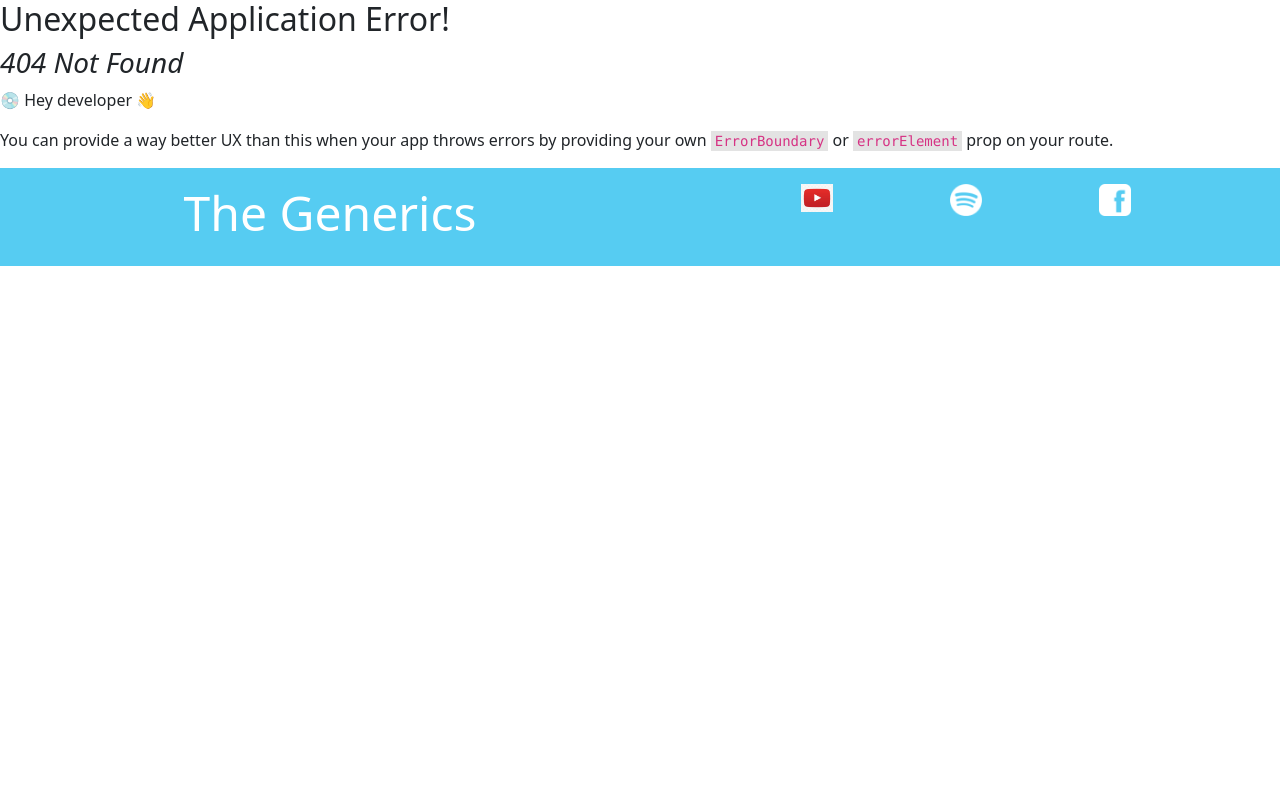
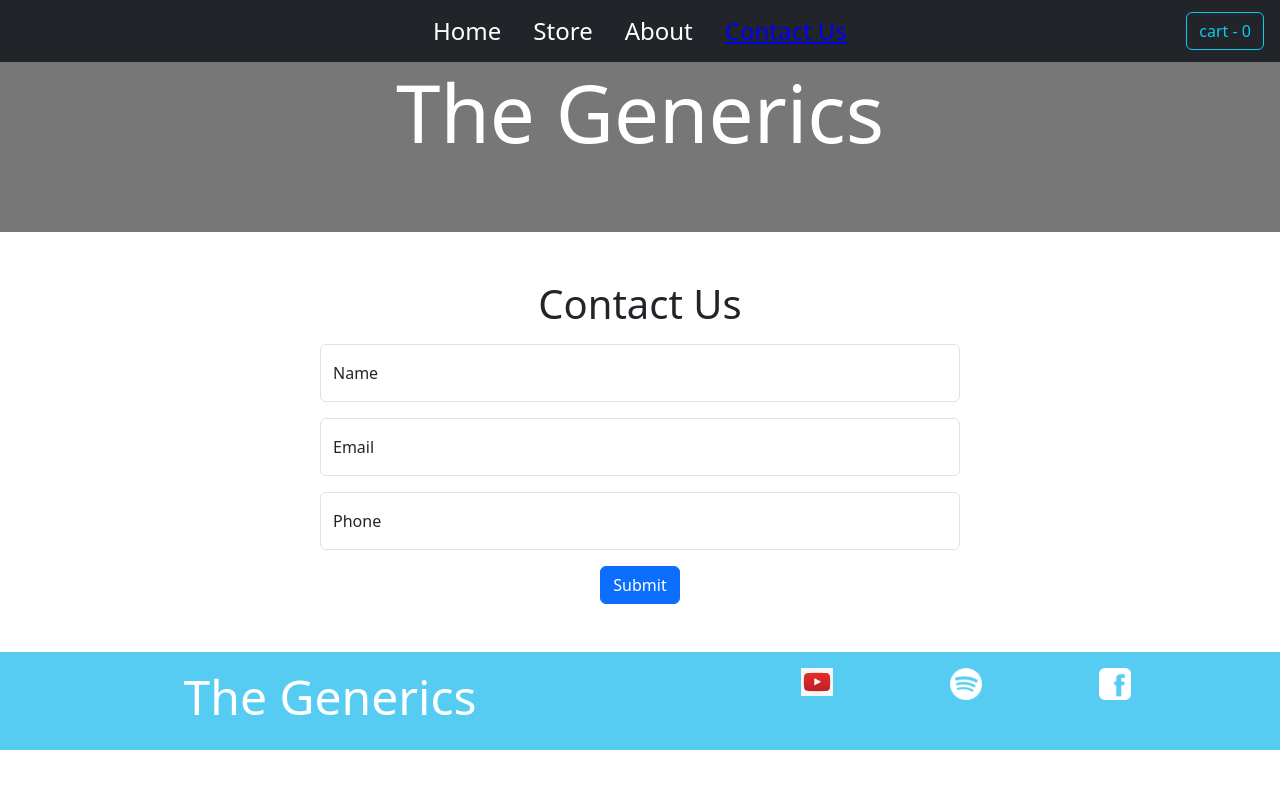
Before and after one commit to AbhiSingh0302/EcommerceBigProject, a React (Create React App) app: page /contactus in a window 1280 px wide. Before the commit this address had no page. Shown: the top 788 px of the page. Built offline with nearby package versions, Linux system fonts and the light colour scheme.

Commit message:
contactus page and post form data to firebase

```diff
--- a/src/App.js
+++ b/src/App.js
@@ -10,6 +10,7 @@ import { ContextProvider } from './stores/context';
 import { RouterProvider, createBrowserRouter } from 'react-router-dom';
 import About from './components/About';
 import Home from './components/Home';
+import ContactUs from './components/ContactUs';
 
 
 const productsArr = [
@@ -62,7 +63,8 @@ function App() {
   const router = createBrowserRouter([
     {path: '/', element: <><Header onShowCart={showCart}/><Products products={productsArr} merch={merchArr}/></>},
     {path: '/about', element: <><Header onShowCart={showCart}/><About/></>},
-    {path: '/home', element: <><Header onShowCart={showCart}/><Home/></>}
+    {path: '/home', element: <><Header onShowCart={showCart}/><Home/></>},
+    {path: '/contactus', element: <><Header onShowCart={showCart}/><ContactUs/></>}
   ])
 
   return (
--- /dev/null
+++ b/src/components/ContactUs.js
@@ -0,0 +1,44 @@
+import { useRef } from "react";
+import { Button, FloatingLabel, Form } from "react-bootstrap";
+
+const ContactUs = props => {
+    const name = useRef('');
+    const email = useRef('');
+    const phone = useRef('');
+
+    const submitHandler = e => {
+        e.preventDefault();
+        const formData = {
+            name: name.current.value,
+            email: email.current.value,
+            phone: phone.current.value
+        }
+        fetch('https://react-http-36281-default-rtdb.firebaseio.com/form.json',{
+            method: 'POST',
+            body: JSON.stringify(formData),
+            headers: {
+                'Content-Type': 'application/json'
+            }
+        })
+    }
+
+    return <Form className="w-50 text-center m-auto my-5" onSubmit={submitHandler}>
+        <h1>Contact Us</h1>
+    <FloatingLabel
+      controlId="floatingInput"
+      label="Name"
+      className="my-3"
+    >
+      <Form.Control type="text" ref={name} placeholder="Enter Name" />
+    </FloatingLabel>
+    <FloatingLabel controlId="floatingEmail" label="Email" className="mb-3">
+      <Form.Control type="email" ref={email} placeholder="Email" />
+    </FloatingLabel>
+    <FloatingLabel controlId="floatingPhone" label="Phone" className="mb-3">
+      <Form.Control type="tel" ref={phone} placeholder="Phone" />
+    </FloatingLabel>
+    <Button type="submit">Submit</Button>
+  </Form>
+}
+
+export default ContactUs;
--- a/src/components/Header.js
+++ b/src/components/Header.js
@@ -17,6 +17,7 @@ const Header = props => {
             <NavLink to="/home" style={({isActive}) => ({textDecoration: isActive ? "underline" : "none", color: isActive ? 'blue' : "white", margin: "5px 1rem", fontSize: "1.5rem"})} end>Home</NavLink>
             <NavLink to="/" style={({isActive}) => ({textDecoration: isActive ? "underline" : "none", color: isActive ? 'blue' : "white", margin: "5px 1rem", fontSize: "1.5rem"})} end>Store</NavLink>
             <NavLink to="/about" style={({isActive}) => ({textDecoration: isActive ? "underline" : "none", color: isActive ? 'blue' : "white", margin: "5px 1rem", fontSize: "1.5rem"})} end>About</NavLink>
+            <NavLink to="/contactus" style={({isActive}) => ({textDecoration: isActive ? "underline" : "none", color: isActive ? 'blue' : "white", margin: "5px 1rem", fontSize: "1.5rem"})} end>Contact Us</NavLink>
           </Nav>
           <Button variant="outline-info" style={{ position: 'absolute', right: '1rem' }} onClick={props.onShowCart}>cart - <span>{ctx.total}</span></Button>
         </Container>
```
Also changed, not shown: src/components/ContactUs.module.css (added).
